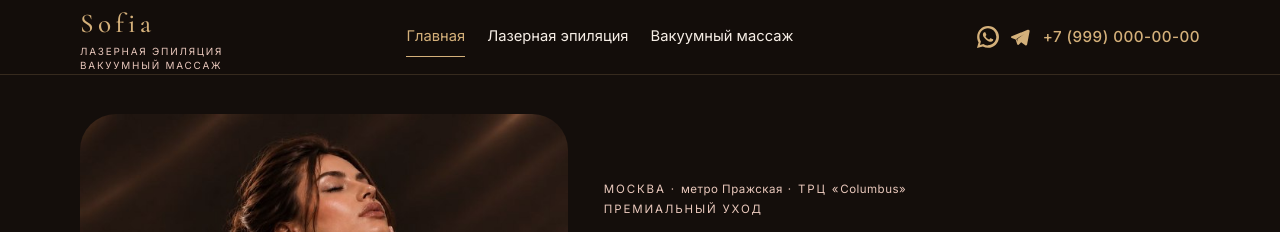
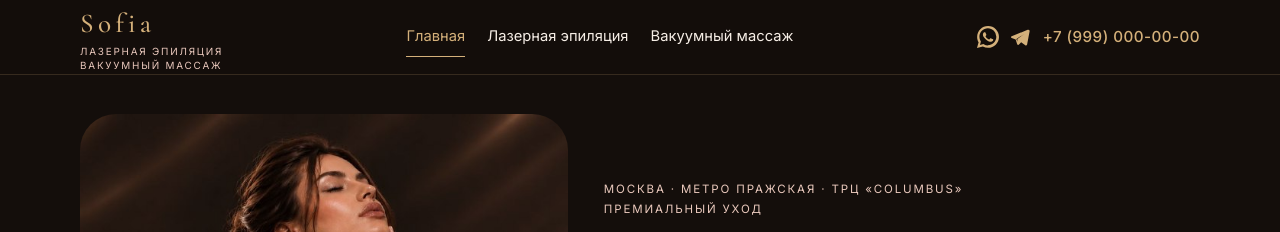
Before and after one commit to VMRcompany/sofia-studio, a plain HTML site: page index.html in a window 1280 px wide. Shown: the top 232 px of the page. Drawn offline with nearby package versions, Linux system fonts and the light colour scheme.

Commit message:
Set the homepage location line to all caps so the type matches.
Co-authored-by: Cursor <cursoragent@cursor.com>

```diff
--- a/index.html
+++ b/index.html
@@ -71,11 +71,6 @@
     body[data-page="home"] .home-hero .eyebrow {
       letter-spacing: 0.16em;
       line-height: 1.7;
-    }
-
-    body[data-page="home"] .home-hero .eyebrow .loc-keep {
-      text-transform: none;
-      letter-spacing: 0.04em;
     }
 
     body[data-page="home"] .home-hero-cards {
@@ -171,7 +166,7 @@
         <img class="hero-bg" src="images/hero.jpg?v=5" alt="Премиальный уход и гладкая кожа" fetchpriority="high" decoding="async">
         <div class="home-hero-copy-wrap">
           <div class="hero-copy">
-            <p class="eyebrow">Москва · <span class="loc-keep">метро Пражская</span> · ТРЦ «<span class="loc-keep">Columbus</span>»<br>премиальный уход</p>
+            <p class="eyebrow">Москва · метро Пражская · ТРЦ «Columbus»<br>премиальный уход</p>
             <h1>Гладкая кожа и ухоженные контуры</h1>
             <p class="lead">Sofia — профильная студия аппаратной косметологии в Москве. У нас работают мастера с медицинским образованием и опытом от 3 лет на современном сертифицированном оборудовании. Выберите нужное направление, чтобы узнать подробности и записаться:</p>
           </div>
```
